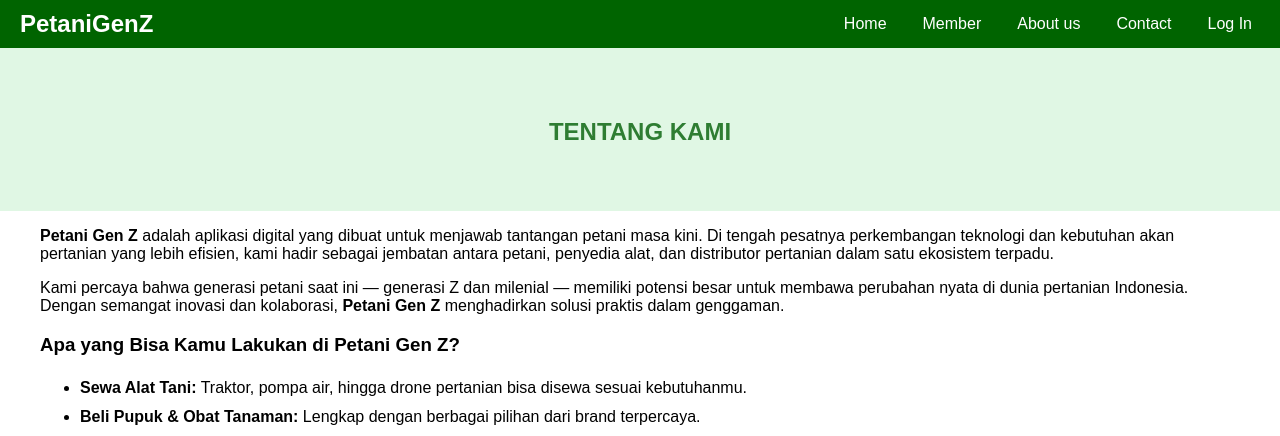
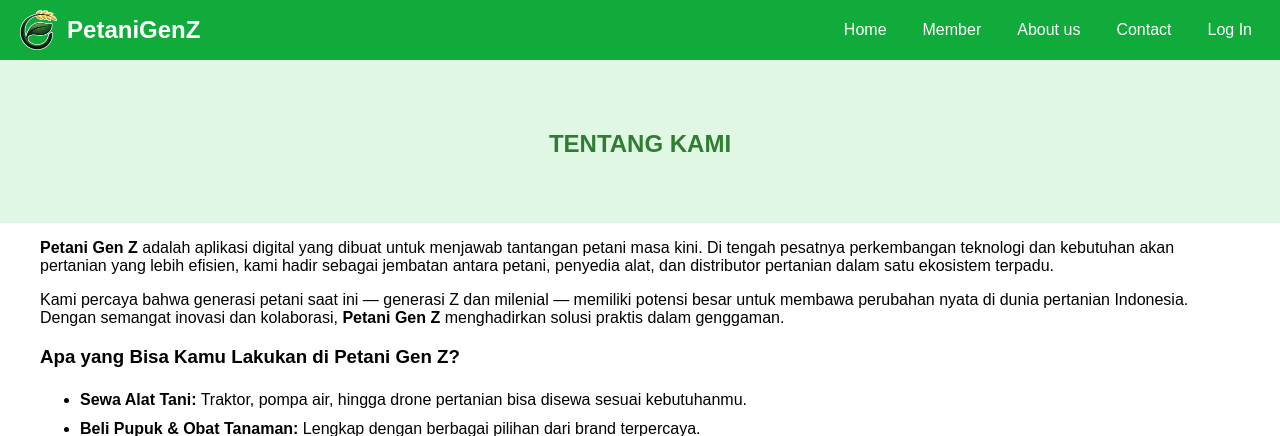
Before and after one commit to vallx86/KelompokTani, a PHP site: page /About.html in a window 1280 px wide. Shown: the top 436 px of the page. Run offline with PHP 8.4, Linux system fonts and the light colour scheme.

Commit message:
menambah logo PetaniGenZ di setiap halaman

```diff
--- a/About.html
+++ b/About.html
@@ -10,13 +10,16 @@
 
 <body>
     <header>
-        <h1>PetaniGenZ</h1>
+        <div class="logo-title">
+            <img src="Image\LOGO GENZ.png" alt="logo">
+            <h1>PetaniGenZ</h1>
+        </div>
         <nav>
             <ul>
-                <li><a href="#">Home</a></li>
+                <li><a href="index.html">Home</a></li>
                 <li><a href="#">Member</a></li>
-                <li><a href="#about-us">About us</a></li> <!-- Ditambahkan link ke About Us -->
-                <li><a href="#">Contact</a></li>
+                <li><a href="About.html">About us</a></li>
+                <li><a href="Contact.html">Contact</a></li>
                 <li><a href="#">Log In</a></li>
             </ul>
         </nav>
--- a/styles.css
+++ b/styles.css
@@ -6,17 +6,40 @@
 }
 
 header {
-    background-color: darkgreen;
+    background-color: rgb(17, 171, 60);
     color: white;
     padding: 10px 20px;
     display: flex;
     justify-content: space-between;
     align-items: center;
 }
+header img {
+    height: 40px;
+    width: auto;
+    margin-right: 10px;
+}
 
 header h1 {
     font-size: 24px;
     margin: 0;
+
+}
+.logo-title {
+  display: flex;
+  align-items: center;
+}
+
+.logo-title img {
+  height: 40px;
+  width: auto;
+  margin-right: 10px; /* Atur jarak antara logo dan teks */
+}
+
+.logo-title h1 {
+  font-size: 24px;
+  margin: 0;
+  color: white;
+  font-weight: bold;
 }
 
 nav ul {
```
Also changed, not shown: Contact.html (+7 -4 lines), index.html (+6 -2 lines), Image/LOGO GENZ.png (added).
